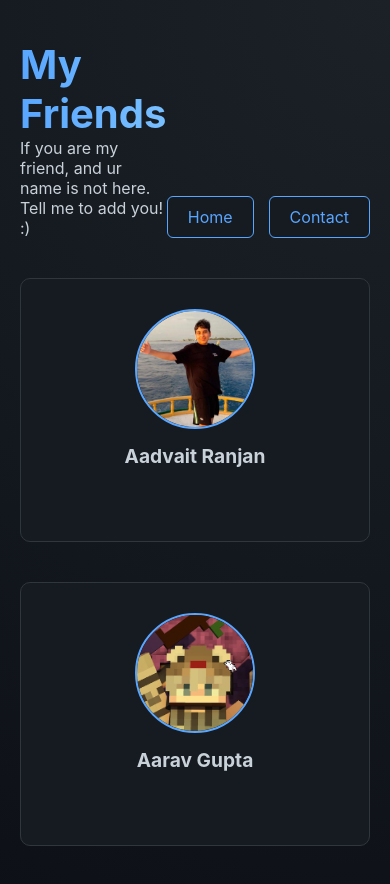
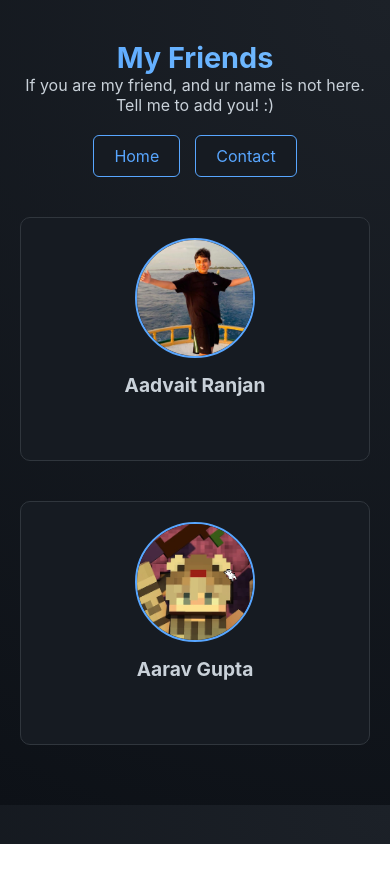
Before and after one commit to wifirobo-codes/my-website, a plain HTML site: page friends.html in a window 390 px wide. After the commit the page ends 844 px from the top, so only its background shows below. Drawn offline with Linux system fonts and the light colour scheme.

Commit message:
Update styles.css

```diff
--- a/styles.css
+++ b/styles.css
@@ -88,3 +88,36 @@
 .card:hover .social-links { opacity: 1; }
 .social-icon { width: 24px; height: 24px; filter: invert(0.7) sepia(1) saturate(5) hue-rotate(180deg); }
 .icon-circle { border-radius: 50%; }
+
+/* --- Mobile Responsive Overrides --- */
+
+@media (max-width: 768px) {
+    /* Stack header elements vertically */
+    header {
+        flex-direction: column;
+        align-items: center;
+        text-align: center;
+        gap: 20px;
+    }
+
+    /* Fix the main grid on Home page */
+    .main-grid {
+        grid-template-columns: 1fr;
+    }
+
+    /* Ensure text in cards doesn't hit screen edges */
+    .card {
+        padding: 20px;
+    }
+
+    /* Adjust font size for mobile readability */
+    h1 {
+        font-size: 1.8rem;
+    }
+}
+
+/* Ensure images don't overflow */
+img {
+    max-width: 100%;
+    height: auto;
+}
```
